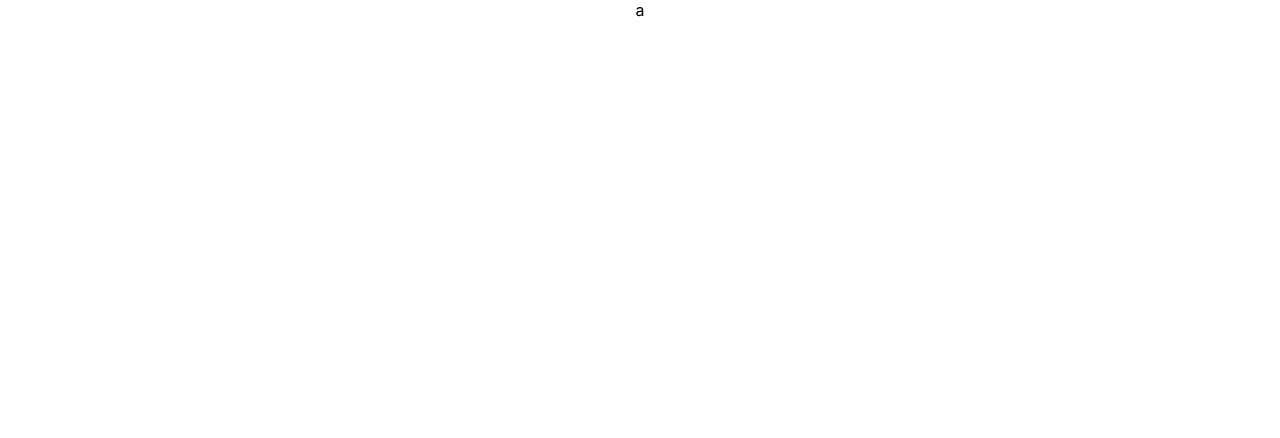
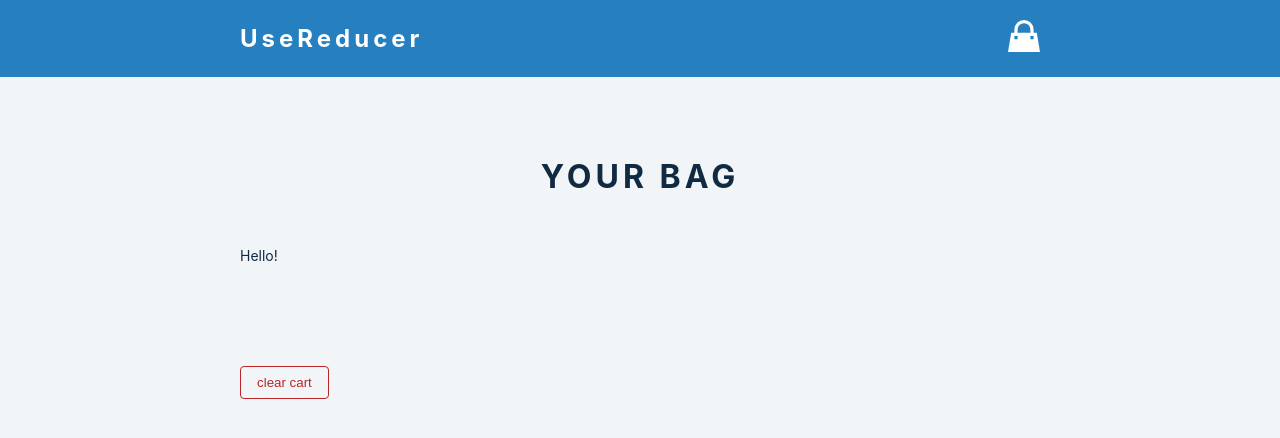
Before and after one commit to r-shirasu/cart_React_practice, a React (Create React App) app: page / in a window 1280 px wide. Shown: the top 438 px of the page. Built offline with nearby package versions, Linux system fonts and the light colour scheme.

Commit message:
Cart.jsの導入と全体調整

```diff
--- a/src/App.js
+++ b/src/App.js
@@ -1,5 +1,35 @@
 import "./App.scss";
+import { Cart } from "./Cart.js";
 
 export const App = () => {
-  return <div className="App">a</div>;
+  return (
+    <>
+      <nav>
+        <div className="nav-center">
+          <h3>useReducer</h3>
+          <div className="nav-container">
+            <svg xmlns="http://www.w3.org/2000/svg" viewBox="0 0 20 20">
+              <path d="M16 6v2h2l2 12H0L2 8h2V6a6 6 0 1 1 12 0zm-2 0a4 4 0 1 0-8 0v2h8V6zM4 10v2h2v-2H4zm10 0v2h2v-2h-2z" />
+            </svg>
+            <div className="amount-container">
+              <p className="total-amount"></p>
+            </div>
+          </div>
+        </div>
+      </nav>
+      <section className="cart">
+        <header>
+          <h2>Your bag</h2>
+        </header>
+        <div>
+          <Cart />
+        </div>
+        <footer>
+          <div className="cart-total">
+            <button className="btn clear-btn">clear cart</button>
+          </div>
+        </footer>
+      </section>
+    </>
+  );
 };
--- a/src/App.scss
+++ b/src/App.scss
@@ -1,38 +1,97 @@
-.App {
-  text-align: center;
+* {
+  margin: 0;
+  padding: 0;
+  box-sizing: border-box;
+}
+body {
+  font-family: -apple-system, BlinkMacSystemFont, "Segoe UI", Roboto, Oxygen,
+    Ubuntu, Cantarell, "Open Sans", "Helvetica Neue", sans-serif;
+  background: #f1f5f8;
+  color: #102a42;
+  line-height: 1.5;
+  font-size: 0.875rem;
 }
 
-.App-logo {
-  height: 40vmin;
-  pointer-events: none;
+h1,
+h2,
+h3,
+h4 {
+  letter-spacing: 0.25rem;
+  text-transform: capitalize;
+  line-height: 1.25;
+  margin-bottom: 0.75rem;
 }
 
-@media (prefers-reduced-motion: no-preference) {
-  .App-logo {
-    animation: App-logo-spin infinite 20s linear;
+nav {
+  background-color: #2680c0;
+  padding: 1.25rem 2rem;
+
+  .nav-center {
+    max-width: 50rem;
+    width: 100%;
+    margin: 0 auto;
+    display: flex;
+    justify-content: space-between;
+    align-items: center;
+
+    h3 {
+      margin-bottom: 0;
+      color: #fff;
+      font-size: 1.5rem;
+    }
+
+    .nav-container {
+      display: block;
+      position: relative;
+
+      svg {
+        width: 2rem;
+        fill: #fff;
+      }
+    }
   }
 }
 
-.App-header {
-  background-color: #282c34;
-  min-height: 100vh;
-  display: flex;
-  flex-direction: column;
-  align-items: center;
-  justify-content: center;
-  font-size: calc(10px + 2vmin);
-  color: white;
-}
+.cart {
+  min-height: calc(100vh - 120px);
+  width: 90vw;
+  margin: 0 auto;
+  margin-top: 40px;
+  padding: 2.5rem 0;
+  max-width: 50rem;
 
-.App-link {
-  color: #61dafb;
-}
+  header {
+    h2 {
+      font-size: 2rem;
+      text-transform: uppercase;
+      text-align: center;
+      margin-bottom: 3rem;
+    }
+  }
 
-@keyframes App-logo-spin {
-  from {
-    transform: rotate(0deg);
-  }
-  to {
-    transform: rotate(360deg);
+  footer {
+    margin-top: 4rem;
+    text-align: center;
+
+    .cart-total {
+      text-transform: capitalize;
+      display: flex;
+      justify-content: space-between;
+      margin-top: 1rem;
+
+      .clear-btn {
+        background: transparent;
+        padding: 0.5rem 1rem;
+        color: hsl(360, 67%, 44%);
+        border: 1px solid hsl(360, 67%, 44%);
+        margin-top: 2.25rem;
+        border-radius: 0.25rem;
+      }
+      .clear-btn:hover {
+        background: hsl(360, 71%, 66%);
+        color: hsl(360, 67%, 44%);
+        border-color: hsl(360, 71%, 66%);
+      }
+    }
   }
 }
--- /dev/null
+++ b/src/Cart.js
@@ -0,0 +1,6 @@
+import React from "react";
+import "./Cart.scss";
+
+export const Cart = () => {
+  return <div>Hello!</div>;
+};
```
Also changed, not shown: src/Cart.scss (added).
